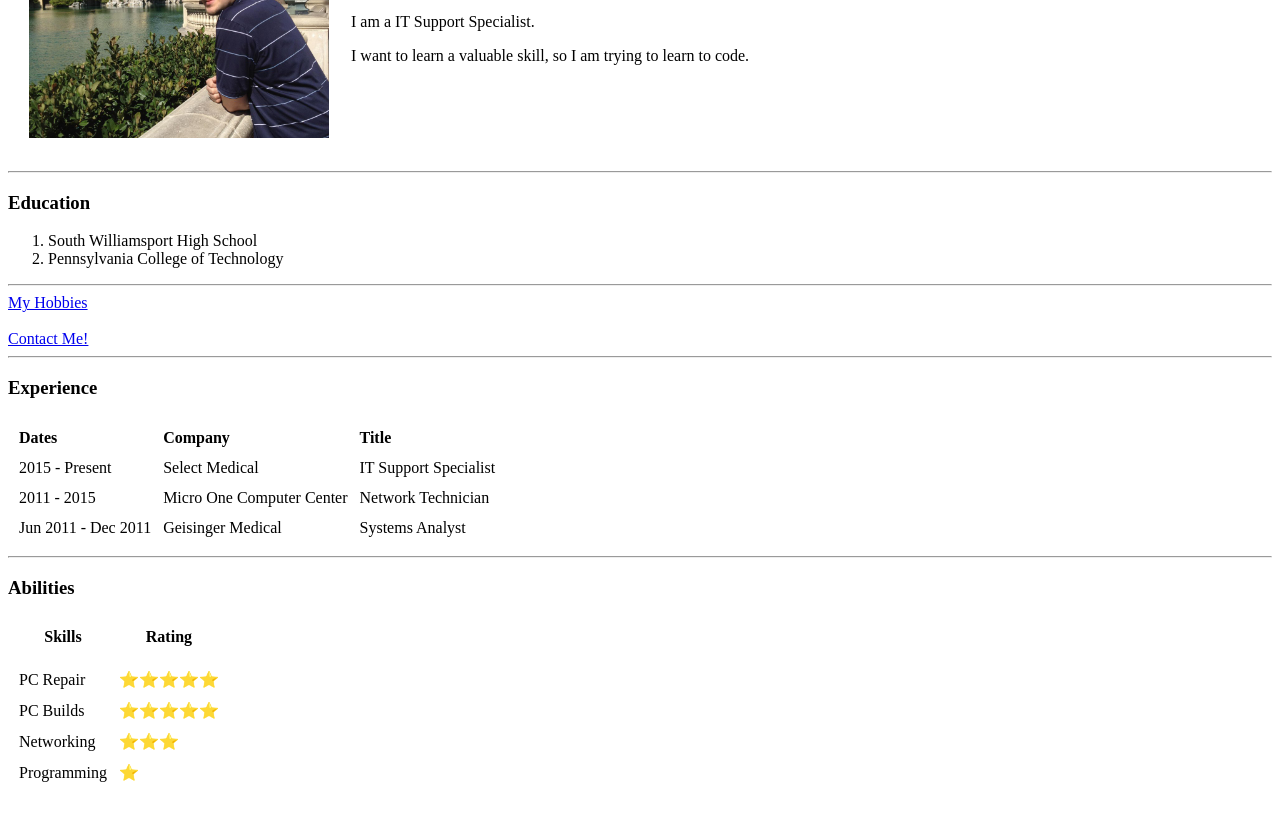
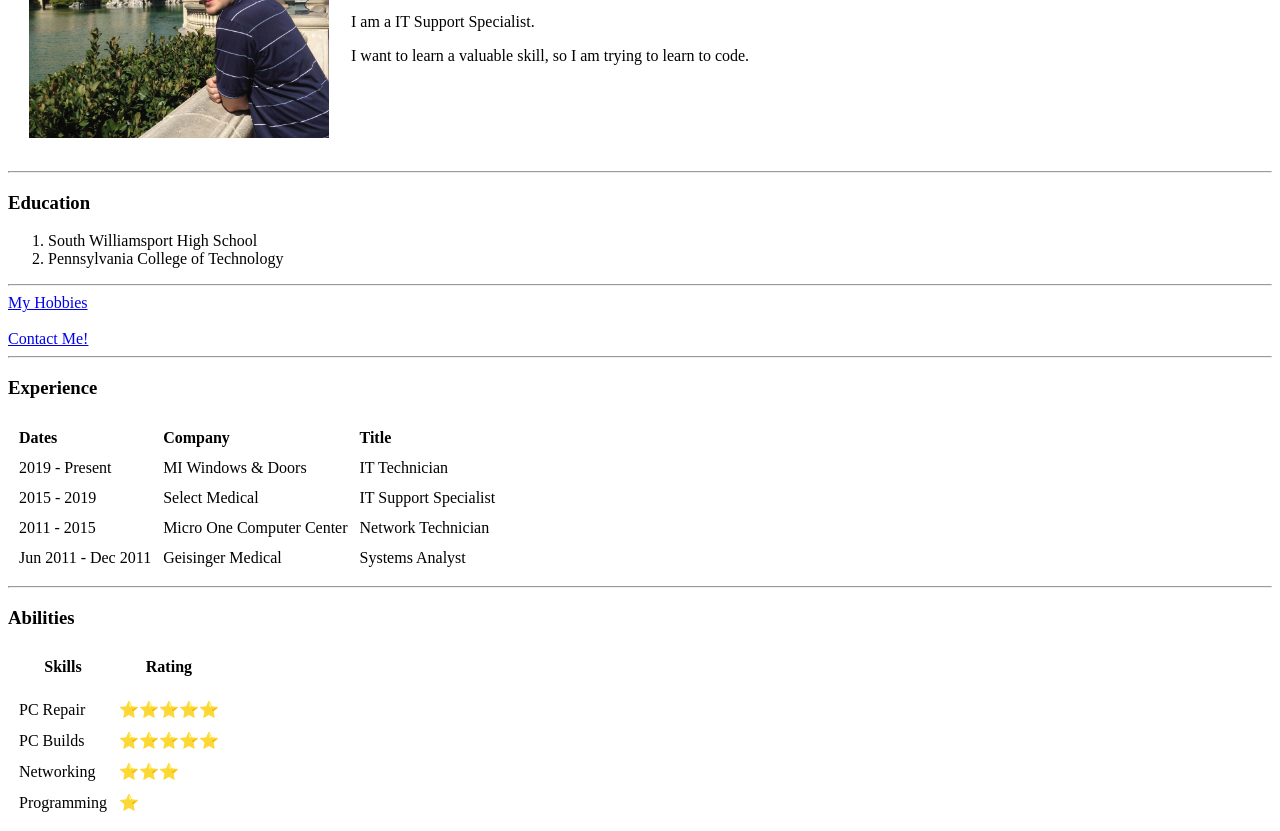
Before and after one commit to patso44/cv, a plain HTML site: page index.html in a window 1280 px wide. Shown: the part 191-1022 px from the top of the page. Before the commit the page ends 992 px from the top, so only its background shows below. Drawn offline with Linux system fonts and the light colour scheme.

Commit message:
Add files via upload

```diff
--- a/index.html
+++ b/index.html
@@ -4,7 +4,9 @@
 <head>
   <meta charset="utf-8">
   <title>Patrick's Personal Site</title>
+  <link rel="stylesheet" href="css/styles.css">
 </head>
+
 
 <body>
   <table cellspacing=20>
@@ -42,7 +44,13 @@
     <tbody>
 
       <tr>
-        <td>2015 - Present</td>
+        <td>2019 - Present</td>
+        <td>MI Windows & Doors</td>
+        <td>IT Technician</td>
+      </tr>
+
+      <tr>
+        <td>2015 - 2019</td>
         <td>Select Medical</td>
         <td>IT Support Specialist</td>
       </tr>
@@ -63,7 +71,7 @@
   <h3>Abilities</h3>
 
 
-  <table cellspacing=10>
+  <table cellspacing="10">
     <tr>
       <td>
         <thead>
```
